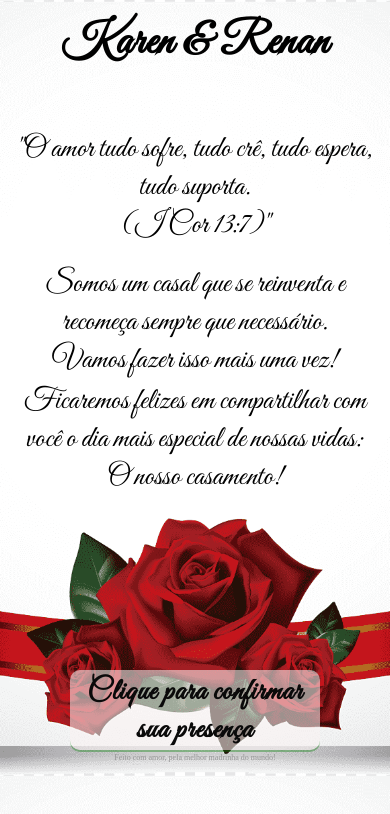
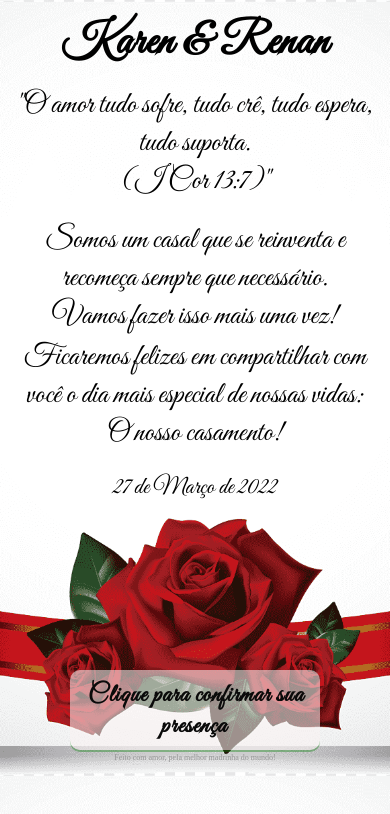
Before and after one commit to oliveiransara/convite-casamento, a plain HTML site: page index.html in a window 390 px wide. Drawn offline with Linux system fonts and the light colour scheme.

Commit message:
Atulização inclusão de data

```diff
--- a/index.html
+++ b/index.html
@@ -25,9 +25,14 @@
         vidas: <br />
         O nosso casamento!
       </p>
+      <br />
+      <p class="data">27 de Março de 2022</p>
+      <br />
+      <br />
     </div>
 
     <div class="container">
+      <br />
       <button class="botao botao1">
         <a class="bt" href="https://www.casamentos.com.br/web/karen-and-renan"
           >Clique para confirmar sua presença</a
--- a/style.css
+++ b/style.css
@@ -32,6 +32,9 @@ p {
   font-family: "Great Vibes", cursive;
   font-size: 30px;
   text-align: center;
+}
+.data {
+  font-size: 28px;
 }
 .container1 {
   display: block;
@@ -88,6 +91,15 @@ p {
     background-attachment: scroll;
     background-size: cover;
   }
+  .borda_texto {
+    font-family: "Great Vibes", cursive;
+    font-size: 45px;
+    letter-spacing: 1px;
+    color: black;
+    text-align: center;
+    height: 290px;
+  }
+
   .container1 {
     display: flex;
     flex-direction: column;
@@ -110,21 +122,13 @@ p {
     margin-bottom: 0;
     margin-top: 350px;
   }
-  .borda_texto {
-    font-family: "Great Vibes", cursive;
-    font-size: 45px;
-    letter-spacing: 1px;
-    color: black;
-    text-align: center;
-    height: 290px;
-  }
 
   .botao {
-    display: flex;
+    display: block;
     justify-content: center;
     align-items: center;
     font-family: "Great Vibes", cursive;
-    font-size: 30px;
+    font-size: 25px;
     border: none;
     border-radius: 10px;
     padding: 10px;
@@ -149,6 +153,9 @@ p {
     top: 5px;
     box-shadow: none;
   }
+  .data {
+    font-size: 24px;
+  }
 }
 footer {
   font-size: 8px;
```
